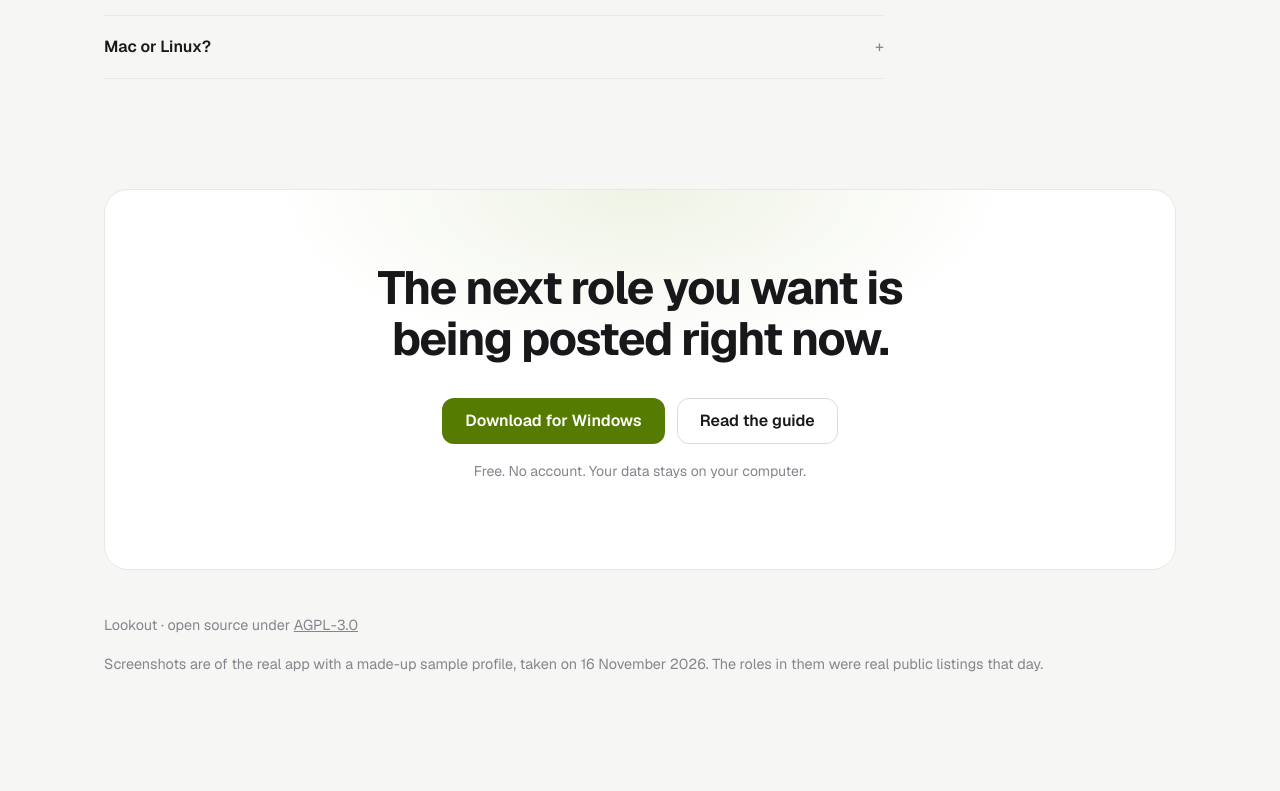
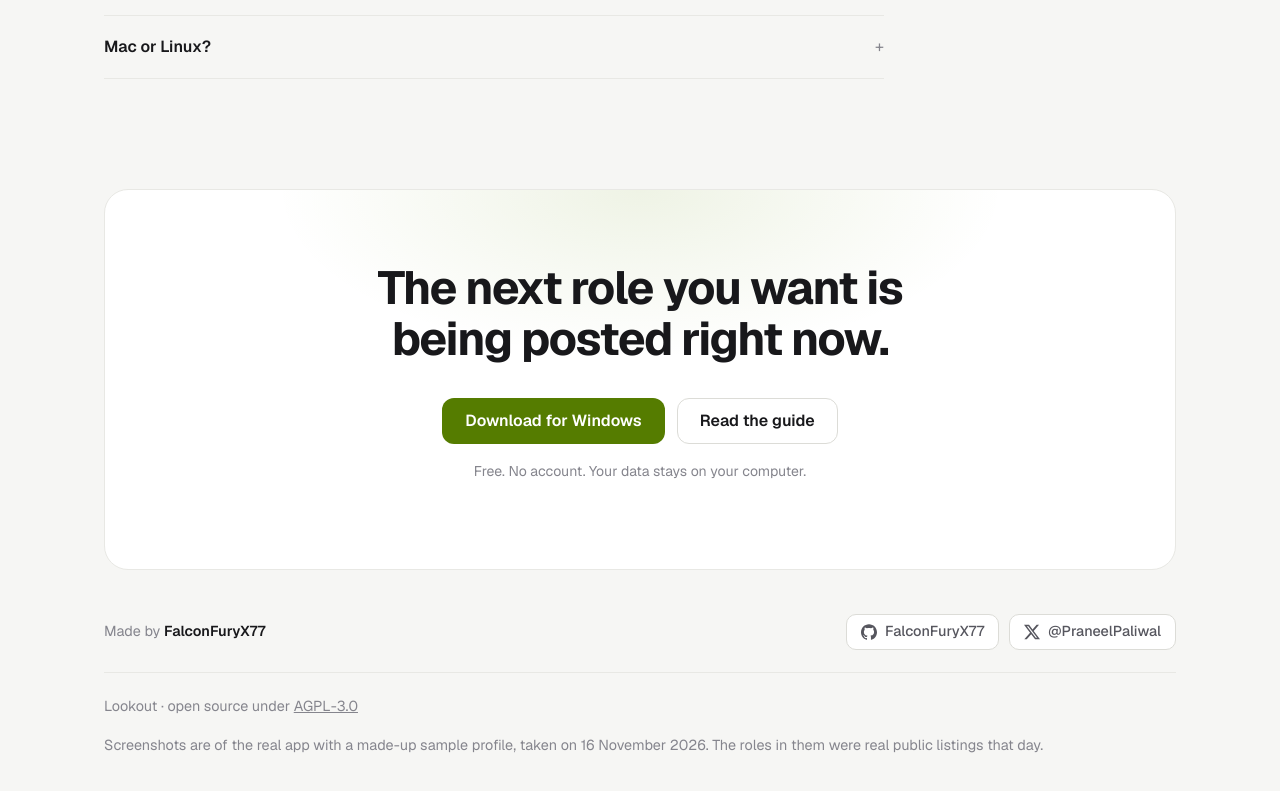
Before and after one commit to FalconFuryX77/Lookout, a browser extension: page docs/index.html in a window 1280 px wide. Shown: the part 9759-10550 px from the top of the page. Before the commit the page ends 10491 px from the top, so only its background shows below. Drawn offline with nearby package versions, Linux system fonts and the light colour scheme.

Commit message:
Site footer: made by FalconFuryX77, with GitHub and X links
Co-Authored-By: Claude Opus 5.5 <noreply@anthropic.com>

```diff
--- a/docs/index.html
+++ b/docs/index.html
@@ -115,7 +115,14 @@ details p{color:var(--text2);margin:10px 0 0;max-width:70ch}
 .faq{max-width:780px;margin-top:30px}
 .end{margin:110px 0 0;padding:72px 24px;text-align:center;border-radius:24px;background:radial-gradient(520px 240px at 50% 0,var(--live-dim),transparent 70%),var(--panel);border:1px solid var(--line)}
 .end h2{margin:0 auto;max-width:18ch}
-footer{padding:44px 0 56px;color:var(--text3);font-size:.9em;display:flex;justify-content:space-between;gap:16px;flex-wrap:wrap}
+footer{padding:44px 0 56px;color:var(--text3);font-size:.9em}
+footer .made{display:flex;align-items:center;justify-content:space-between;gap:14px 20px;flex-wrap:wrap;padding-bottom:22px;margin-bottom:22px;border-bottom:1px solid var(--line)}
+footer .made b{color:var(--text);font-weight:600}
+footer .handles{display:flex;gap:10px;flex-wrap:wrap}
+footer .handle{display:inline-flex;align-items:center;gap:8px;height:36px;padding:0 14px;border-radius:10px;border:1px solid var(--line2);background:var(--panel);color:var(--text2);text-decoration:none;font-weight:500;transition:color .12s,border-color .12s}
+footer .handle:hover,footer .handle:focus-visible{color:var(--text);border-color:var(--text3)}
+footer .handle svg{width:16px;height:16px;fill:currentColor;flex-shrink:0}
+footer .notes{display:flex;justify-content:space-between;gap:16px;flex-wrap:wrap}
 code{font:.9em var(--mono);background:var(--raised);padding:2px 6px;border-radius:6px}
 @media (max-width:900px){
   .app{grid-template-columns:1fr}.list{border-right:0;border-bottom:1px solid var(--line)}.phone{position:static;width:auto;margin:16px 0 0}
@@ -373,7 +380,16 @@ code{font:.9em var(--mono);background:var(--raised);padding:2px 6px;border-radiu
     <div class="cta"><a class="btn primary" href="https://github.com/FalconFuryX77/lookout/releases/latest">Download for Windows</a><a class="btn" href="https://github.com/FalconFuryX77/lookout#readme">Read the guide</a></div>
     <p class="fine">Free. No account. Your data stays on your computer.</p>
   </div>
-  <footer><span>Lookout · open source under <a href="https://github.com/FalconFuryX77/lookout/blob/main/LICENSE">AGPL-3.0</a></span><span>Screenshots are of the real app with a made-up sample profile, taken on 16 November 2026. The roles in them were real public listings that day.</span></footer>
+  <footer>
+    <div class="made">
+      <span>Made by <b>FalconFuryX77</b></span>
+      <div class="handles">
+        <a class="handle" href="https://github.com/FalconFuryX77" target="_blank" rel="noopener" aria-label="FalconFuryX77 on GitHub"><svg viewBox="0 0 24 24" aria-hidden="true"><path d="M12 .297c-6.63 0-12 5.373-12 12 0 5.303 3.438 9.8 8.205 11.385.6.113.82-.258.82-.577 0-.285-.01-1.04-.015-2.04-3.338.724-4.042-1.61-4.042-1.61C4.422 18.07 3.633 17.7 3.633 17.7c-1.087-.744.084-.729.084-.729 1.205.084 1.838 1.236 1.838 1.236 1.07 1.835 2.809 1.305 3.495.998.108-.776.417-1.305.76-1.605-2.665-.3-5.466-1.332-5.466-5.93 0-1.31.465-2.38 1.235-3.22-.135-.303-.54-1.523.105-3.176 0 0 1.005-.322 3.3 1.23.96-.267 1.98-.399 3-.405 1.02.006 2.04.138 3 .405 2.28-1.552 3.285-1.23 3.285-1.23.645 1.653.24 2.873.12 3.176.765.84 1.23 1.91 1.23 3.22 0 4.61-2.805 5.625-5.475 5.92.42.36.81 1.096.81 2.22 0 1.606-.015 2.896-.015 3.286 0 .315.21.69.825.57C20.565 22.092 24 17.592 24 12.297c0-6.627-5.373-12-12-12"/></svg>FalconFuryX77</a>
+        <a class="handle" href="https://x.com/PraneelPaliwal" target="_blank" rel="noopener" aria-label="@PraneelPaliwal on X"><svg viewBox="0 0 24 24" aria-hidden="true"><path d="M18.901 1.153h3.68l-8.04 9.19L24 22.846h-7.406l-5.8-7.584-6.638 7.584H.474l8.6-9.83L0 1.154h7.594l5.243 6.932ZM17.61 20.644h2.039L6.486 3.24H4.298Z"/></svg>@PraneelPaliwal</a>
+      </div>
+    </div>
+    <div class="notes"><span>Lookout · open source under <a href="https://github.com/FalconFuryX77/lookout/blob/main/LICENSE">AGPL-3.0</a></span><span>Screenshots are of the real app with a made-up sample profile, taken on 16 November 2026. The roles in them were real public listings that day.</span></div>
+  </footer>
 </div>
 
 </body>
```
